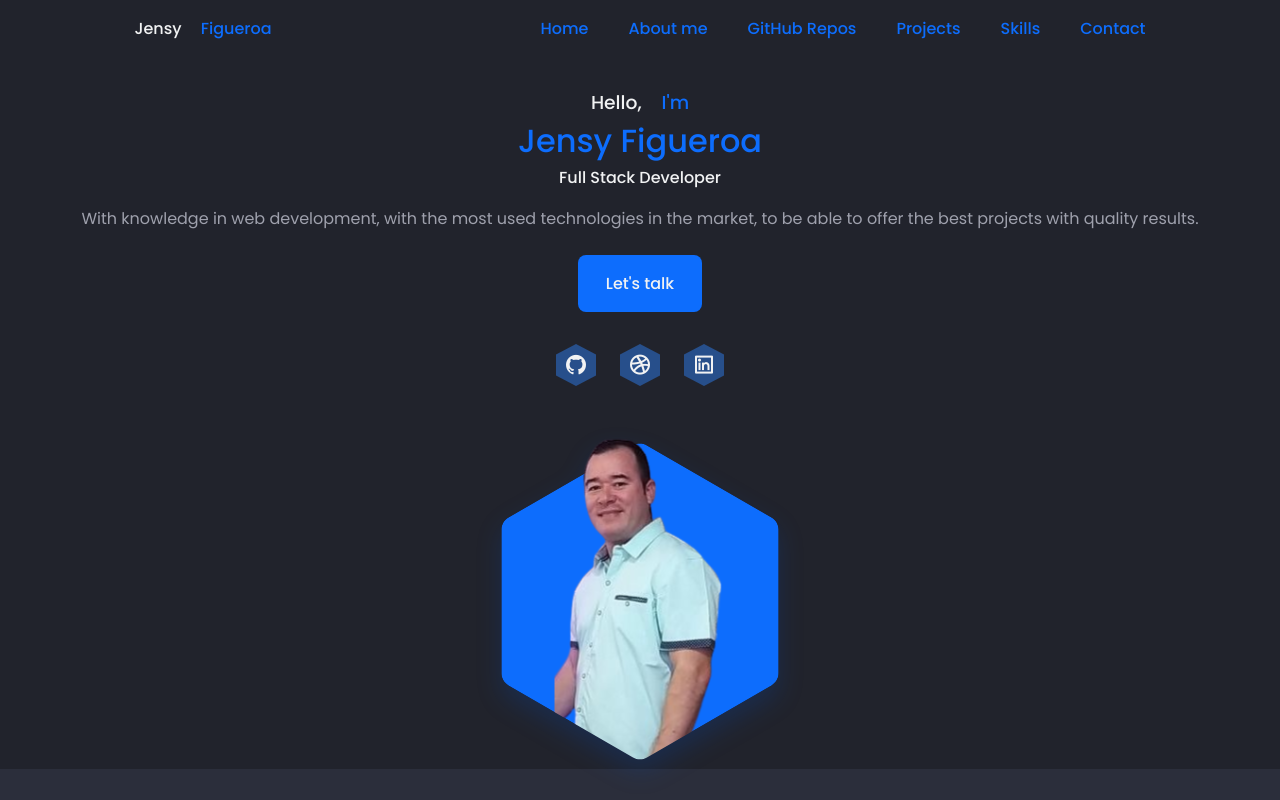
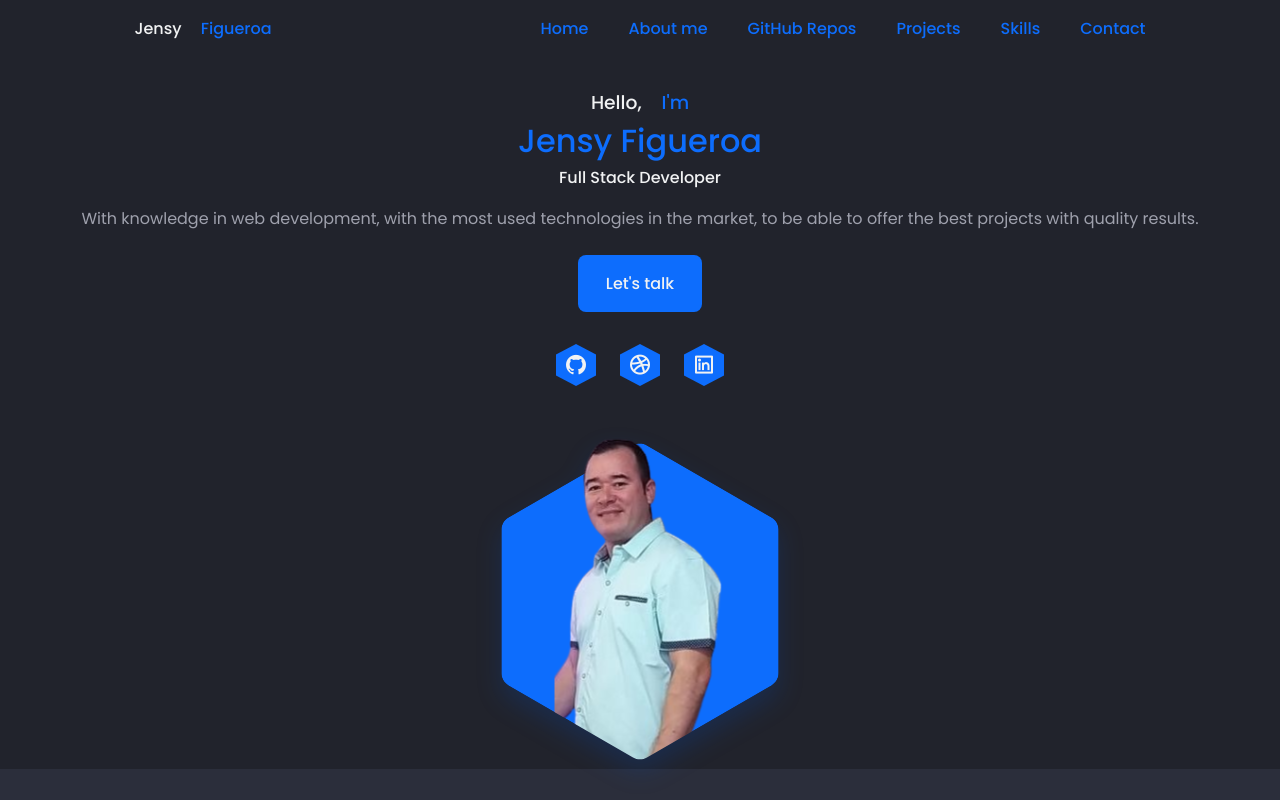
Before and after one commit to JensyFigueroa/portfolio, a React (Vite) app: page / in a window 1280 px wide. Shown: the top 800 px of the page. Built offline with nearby package versions, Linux system fonts and the light colour scheme.

Commit message:
add google analytics

```diff
--- a/src/components/page/main/Main.module.css
+++ b/src/components/page/main/Main.module.css
@@ -58,7 +58,7 @@
 
 .linkSocial{
     display: flex;
-    background: var(--first-color-alt);
+    background: var(--first-color);
     padding: .5rem;
     color: var(--title-color);
     font-size: 1.5rem;
@@ -67,8 +67,10 @@
 }
 
 .linkSocial:hover{
+    background-color: var(--first-color-alt);
     transform: translateY(-.25rem);
 }
+
 
 .homeImage{
      justify-self: center;
```
